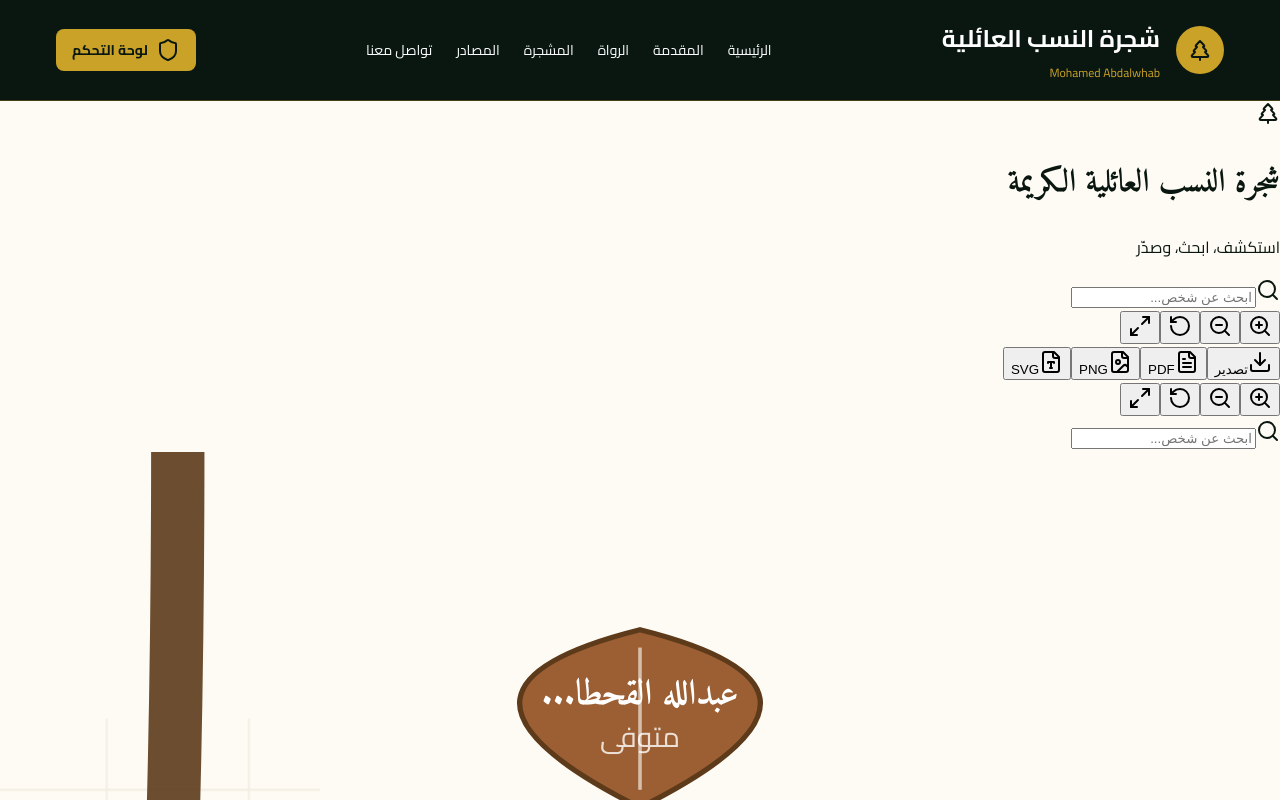
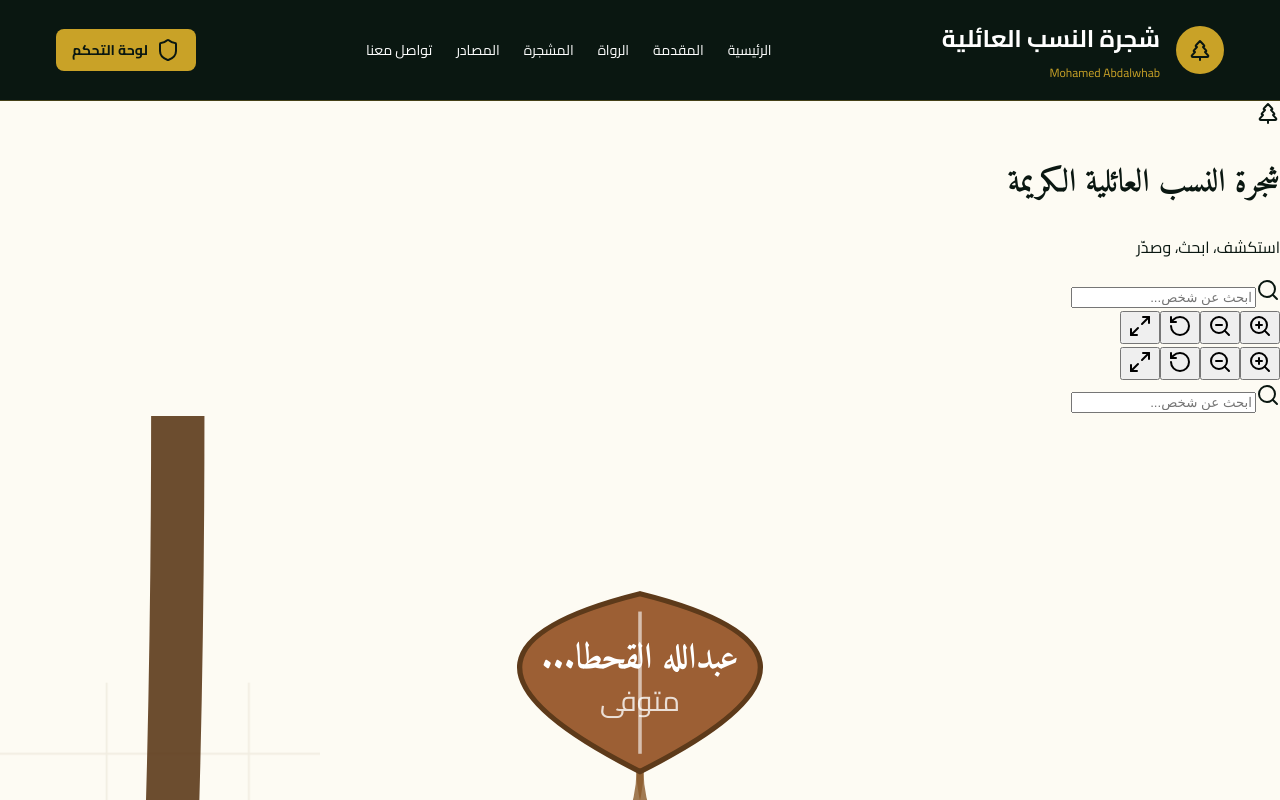
Before and after one commit to Mohamed122-r/genealogy-platform, a Next.js app: page /tree in a window 1280 px wide. Shown: the top 800 px of the page. Built offline with nearby package versions, Linux system fonts and the light colour scheme.

Commit message:
Refactor TreePage component and clean up code
Removed unused imports and commented out code. Updated sample node data and simplified state management.

```diff
--- a/app/(public)/tree/page.tsx
+++ b/app/(public)/tree/page.tsx
@@ -1,13 +1,13 @@
 "use client";
 
-import { useRef, useState, useEffect } from "react";
-import { TreePine, Search, ZoomIn, ZoomOut, RotateCcw, Maximize2, Download, FileText, FileImage, FileType } from "lucide-react";
+import { useRef, useState } from "react";
+import { TreePine, Search, ZoomIn, ZoomOut, RotateCcw, Maximize2 } from "lucide-react";
 import { TreeCanvas } from "@/components/tree/TreeCanvas";
 import { PersonNode } from "@/types/tree";
 
-// بيانات تجريبية (قابلة للاستبدال بالبيانات الحقيقية من قاعدة البيانات)
+// البيانات التجريبية (قابلة للاستبدال ببيانات قاعدة البيانات)
 const sampleNodes: PersonNode[] = [
-  { id: "1", firstName: "عبدالله", lastName: "القحطاني", fullName: "عبدالله القحطاني", gender: "MALE", status: "DECEASED", fatherId: null, branchId: null, birthDate: null, deathDate: null },
+  { id: "1", firstName: "عبدالله", lastName: "انس", fullName: "عبدالله القحطاني", gender: "MALE", status: "DECEASED", fatherId: null, branchId: null, birthDate: null, deathDate: null },
   { id: "2", firstName: "محمد", lastName: "عبدالله القحطاني", fullName: "محمد عبدالله القحطاني", gender: "MALE", status: "DECEASED", fatherId: "1", branchId: null, birthDate: null, deathDate: null },
   { id: "3", firstName: "أحمد", lastName: "عبدالله القحطاني", fullName: "أحمد عبدالله القحطاني", gender: "MALE", status: "ALIVE", fatherId: "1", branchId: null, birthDate: null, deathDate: null },
   { id: "4", firstName: "خالد", lastName: "محمد القحطاني", fullName: "خالد محمد القحطاني", gender: "MALE", status: "ALIVE", fatherId: "2", branchId: null, birthDate: null, deathDate: null },
@@ -15,18 +15,10 @@ const sampleNodes: PersonNode[] = [
 ];
 
 export default function TreePage() {
-  const [nodes, setNodes] = useState<PersonNode[]>(sampleNodes);
+  const [nodes] = useState<PersonNode[]>(sampleNodes);
   const [searchTerm, setSearchTerm] = useState("");
   const [zoomLevel, setZoomLevel] = useState(1);
   const svgRef = useRef<SVGSVGElement>(null);
-
-  useEffect(() => {
-    // استبدل هذا بجلب حقيقي من قاعدة البيانات
-    const fetchData = async () => {
-      // يمكنك إضافة fetch هنا
-    };
-    fetchData();
-  }, []);
 
   const handleSearch = (term: string) => {
     setSearchTerm(term);
@@ -48,7 +40,7 @@ export default function TreePage() {
 
   return (
     <div className="min-h-screen bg-[#FDFBF3]">
-      {/* الهيدر المخصص للشجرة (بلون داكن) */}
+      {/* الهيدر الداكن */}
       <div className="bg-[#0A1711] text-white py-4">
         <div className="container mx-auto px-4 flex items-center justify-between">
           <div className="flex items-center gap-3">
@@ -63,7 +55,7 @@ export default function TreePage() {
         </div>
       </div>
 
-      {/* شريط الأدوات الاحترافي */}
+      {/* شريط الأدوات */}
       <div className="bg-[#0A1711] text-white py-2 border-t border-[#C9A227]/30">
         <div className="container mx-auto px-4 flex flex-wrap items-center justify-between gap-4">
           {/* البحث */}
@@ -93,35 +85,12 @@ export default function TreePage() {
               <Maximize2 className="w-4 h-4 text-[#C9A227]" />
             </button>
           </div>
-
-          {/* أزرار التصدير */}
-          <div className="flex items-center gap-2">
-            <button className="bg-[#C9A227] text-[#0A1711] px-4 py-2 rounded-lg font-bold text-sm flex items-center gap-2">
-              <Download className="w-4 h-4" />
-              تصدير
-            </button>
-            <button className="bg-white/10 px-4 py-2 rounded-lg text-sm flex items-center gap-2">
-              <FileText className="w-4 h-4 text-[#C9A227]" />
-              PDF
-            </button>
-            <button className="bg-white/10 px-4 py-2 rounded-lg text-sm flex items-center gap-2">
-              <FileImage className="w-4 h-4 text-[#C9A227]" />
-              PNG
-            </button>
-            <button className="bg-white/10 px-4 py-2 rounded-lg text-sm flex items-center gap-2">
-              <FileType className="w-4 h-4 text-[#C9A227]" />
-              SVG
-            </button>
-          </div>
         </div>
       </div>
 
-      {/* منطقة الشجرة - أكبر وأكثر احترافية */}
+      {/* منطقة الشجرة */}
       <div className="container mx-auto px-4 py-6">
         <div className="bg-white rounded-2xl border border-[#C9A227]/30 shadow-2xl overflow-hidden">
-          <div className="relative">
-            {/* طبقة التكبير */}
-            <div style={{ transform: `scale(${zoomLevel})`, transformOrigin: "center" }}>
           <TreeCanvas
             nodes={nodes}
             svgRef={svgRef}
@@ -129,11 +98,6 @@ export default function TreePage() {
             onExport={async () => {}}
           />
         </div>
-
-            {/* الإطار الذهبي */}
-            <div className="absolute inset-0 border-4 border-[#C9A227]/20 pointer-events-none rounded-2xl"></div>
-          </div>
-        </div>
       </div>
     </div>
   );
```
Lines whose indentation alone changed are shown as unchanged.
